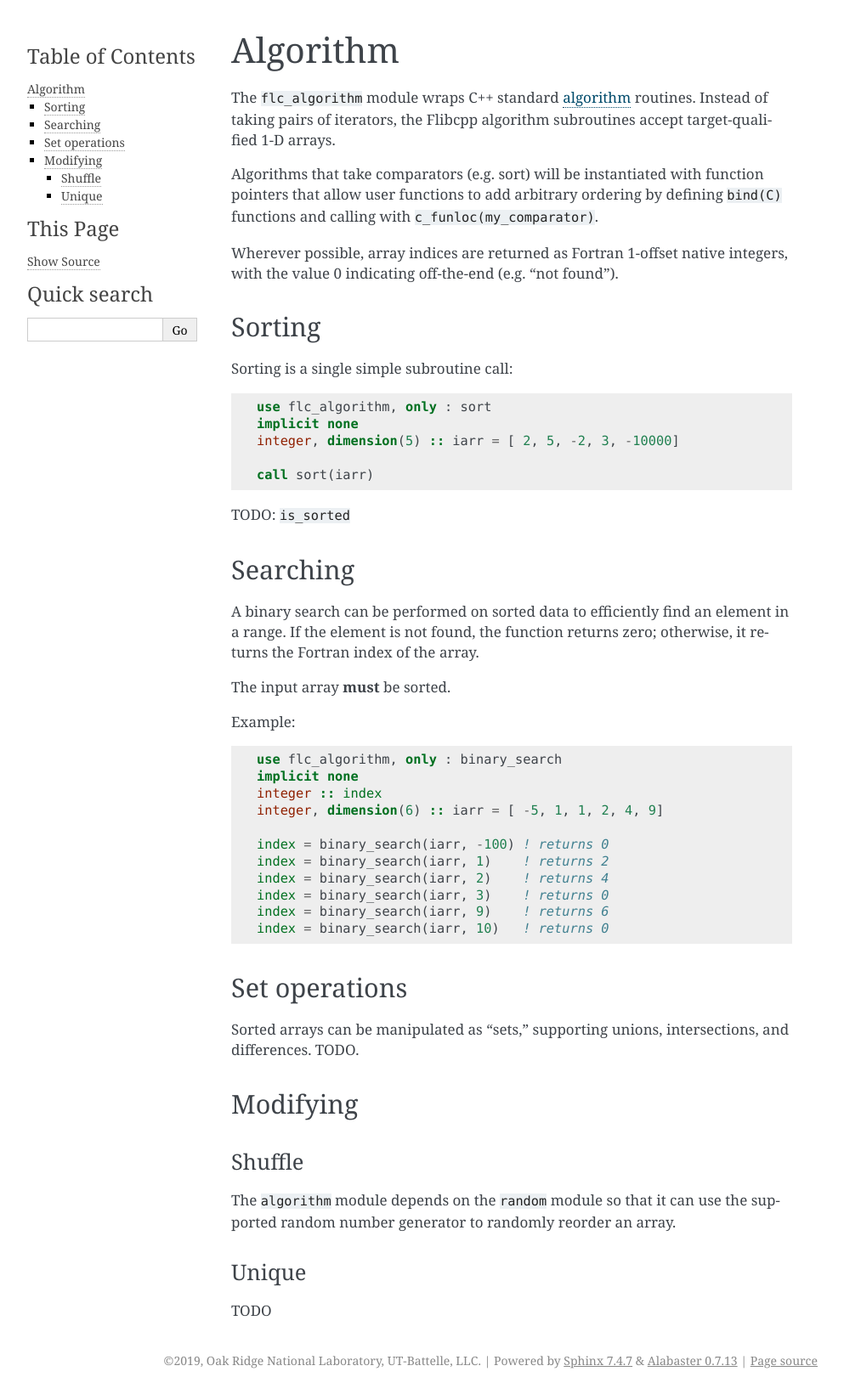
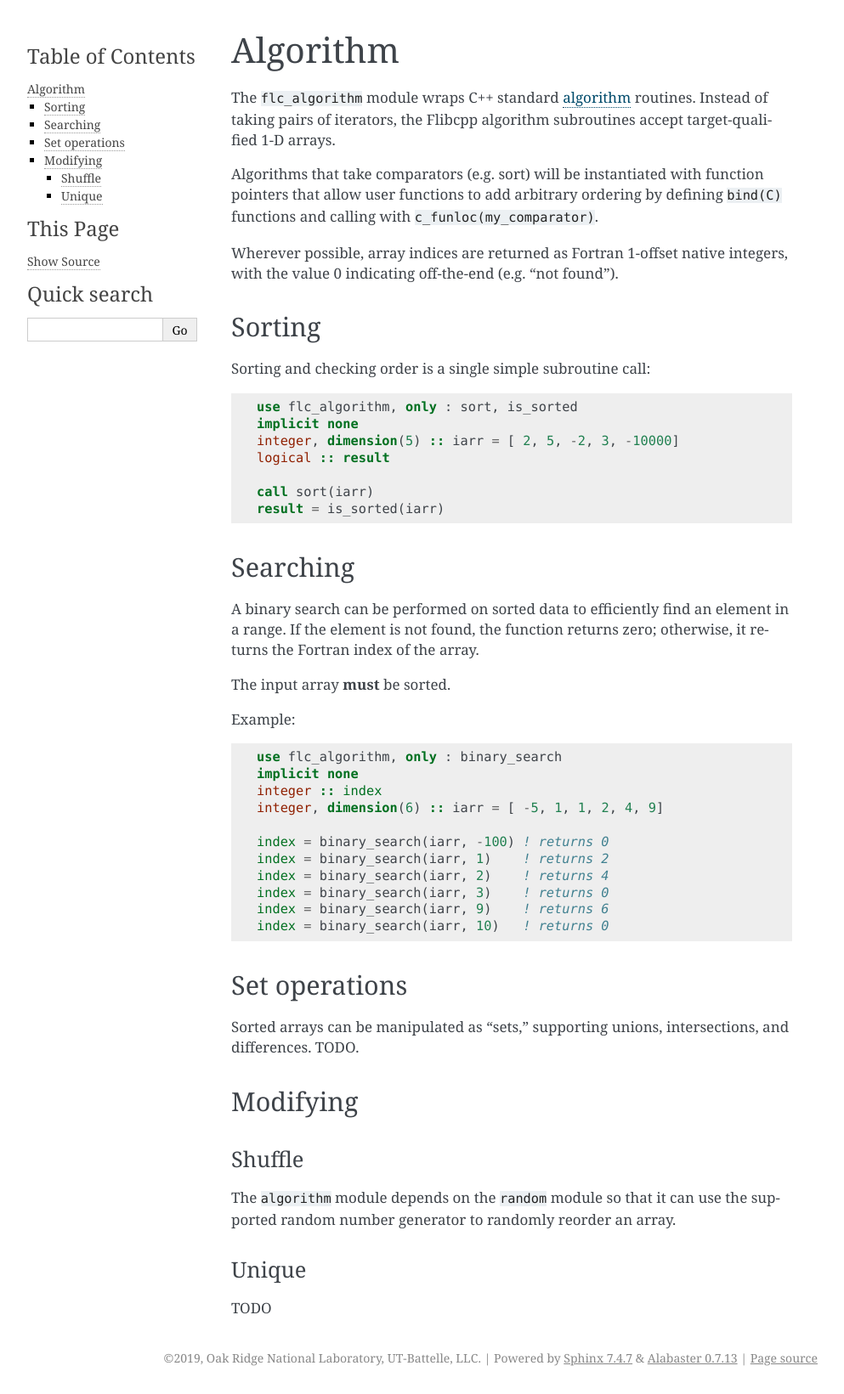
Before and after one commit to swig-fortran/flibcpp, a Sphinx documentation site: the page built from doc/modules/algorithm.rst, in a window 1280 px wide. Shown: the whole page at 85% size, without its empty margins (148-1141 px from the left). Built offline with Sphinx 7.4.7, drawn with Linux system fonts in a browser that asks for light colours.

Commit message:
Add is_sorted

```diff
--- a/doc/modules/algorithm.rst
+++ b/doc/modules/algorithm.rst
@@ -24,15 +24,15 @@ integers, with the value 0 indicating off-the-end (e.g. "not found").
 Sorting
 =======
 
-Sorting is a single simple subroutine call::
+Sorting and checking order is a single simple subroutine call::
 
-  use flc_algorithm, only : sort
+  use flc_algorithm, only : sort, is_sorted
   implicit none
   integer, dimension(5) :: iarr = [ 2, 5, -2, 3, -10000]
+  logical :: result
 
   call sort(iarr)
-
-TODO: ``is_sorted``
+  result = is_sorted(iarr)
 
 Searching
 =========
```
Also changed, not shown: 4 other files.
